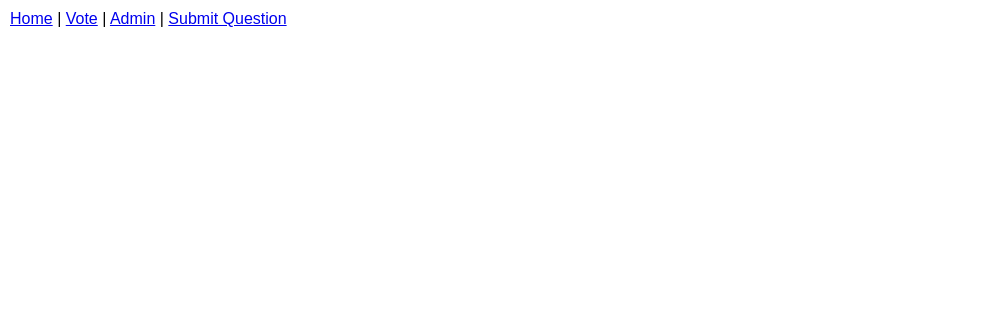
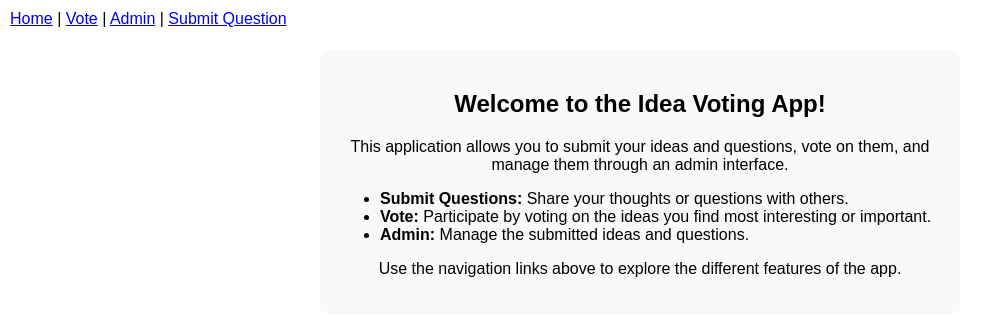
Before and after one commit to IanMulvany/question-voting-app, a Flask app: page / in a window 1280 px wide. Shown: the top 316 px of the page, without its empty margins (0-981 px from the left). Run offline with Flask 3, Linux system fonts and the light colour scheme; data that the repository does not hold is empty; some libraries are stand-ins or nearby versions.

Commit message:
feat: Add styled description block to index.html for app overview

```diff
--- a/templates/index.html
+++ b/templates/index.html
@@ -51,6 +51,16 @@
       <a href="/admin">Admin</a> |
       <a href="/submit-question">Submit Question</a>
     </div>
+    <div class="description-block" style="margin-top: 50px; padding: 20px; background-color: #f9f9f9; border-radius: 8px; max-width: 600px; margin-left: auto; margin-right: auto;">
+      <h2>Welcome to the Idea Voting App!</h2>
+      <p>This application allows you to submit your ideas and questions, vote on them, and manage them through an admin interface.</p>
+      <ul style="text-align: left;">
+        <li><strong>Submit Questions:</strong> Share your thoughts or questions with others.</li>
+        <li><strong>Vote:</strong> Participate by voting on the ideas you find most interesting or important.</li>
+        <li><strong>Admin:</strong> Manage the submitted ideas and questions.</li>
+      </ul>
+      <p>Use the navigation links above to explore the different features of the app.</p>
+    </div>
   </body>
   </script>
 </html>
```
